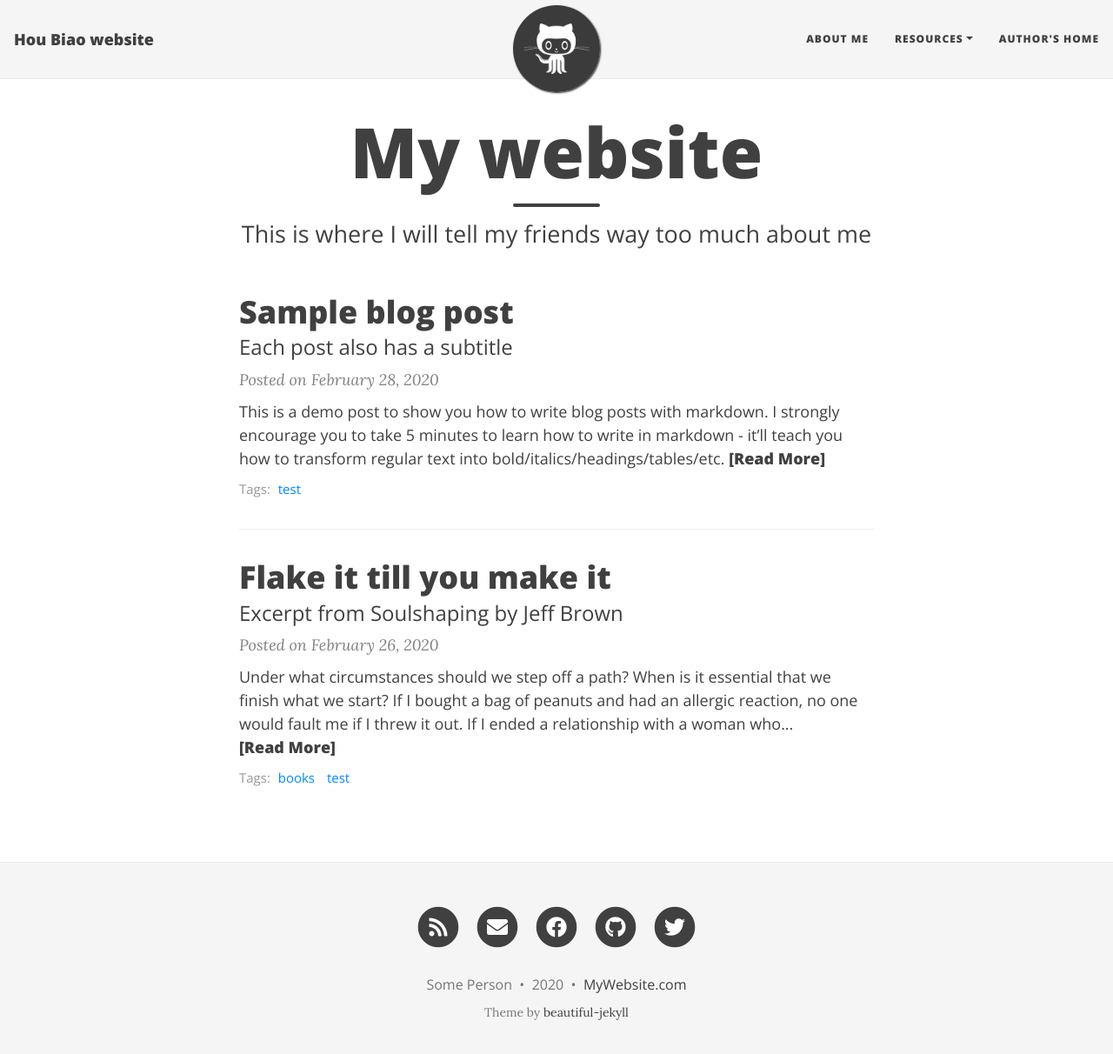
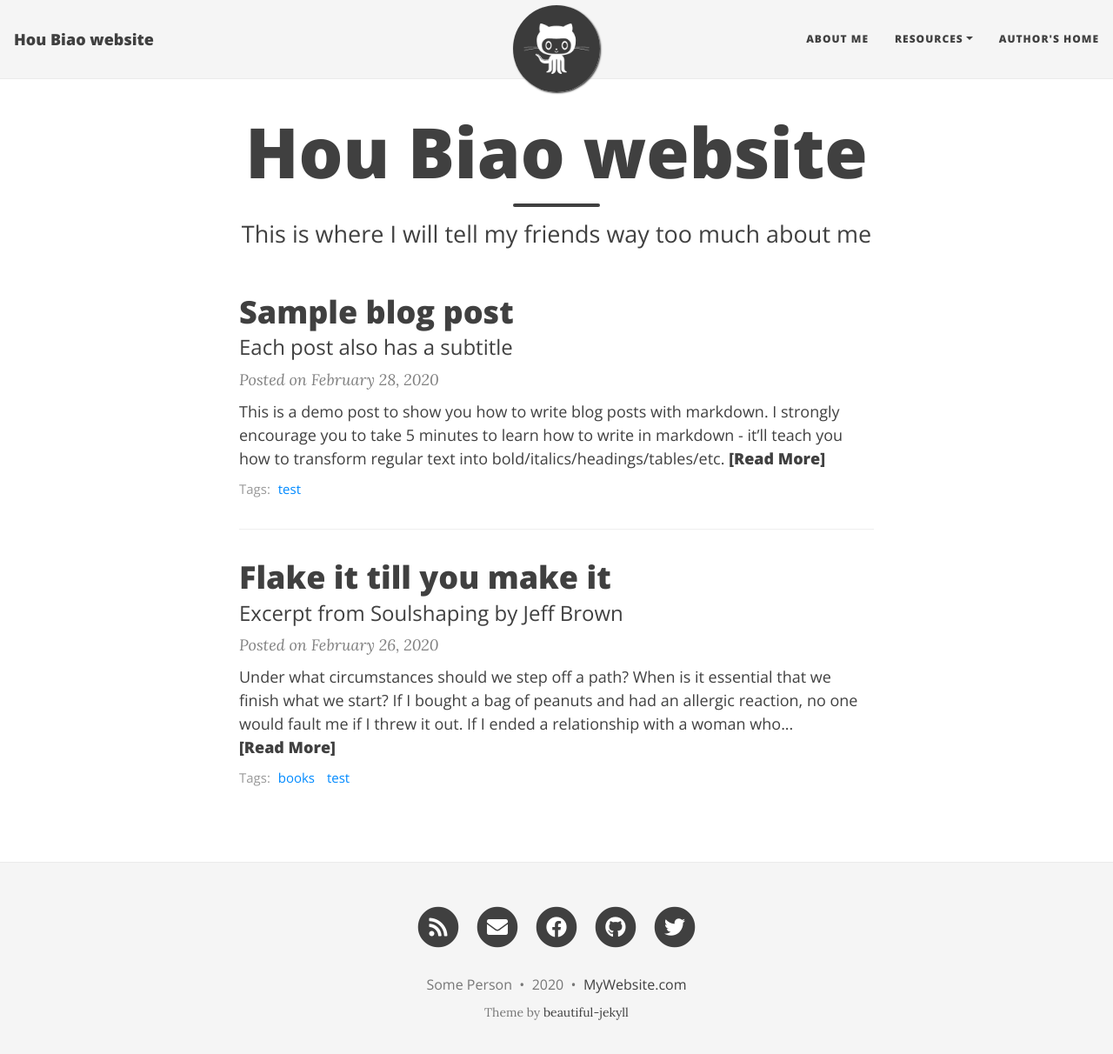
Before and after one commit to hulanwin/hulanwin.github.io, a Jekyll site: the page built from index.html, in a window 1280 px wide and 1225 px high. Shown: the top 1212 px of the window at 87% size. Built offline with Jekyll 4.4.1, drawn with Linux system fonts in a browser that asks for light colours; nearby versions of some CDN libraries; the list of posts is cut into pages by our own code.

Commit message:
Update index.html

```diff
--- a/index.html
+++ b/index.html
@@ -1,5 +1,5 @@
 ---
 layout: home
-title: My website
+title: Hou Biao website
 subtitle: This is where I will tell my friends way too much about me
 ---
```
